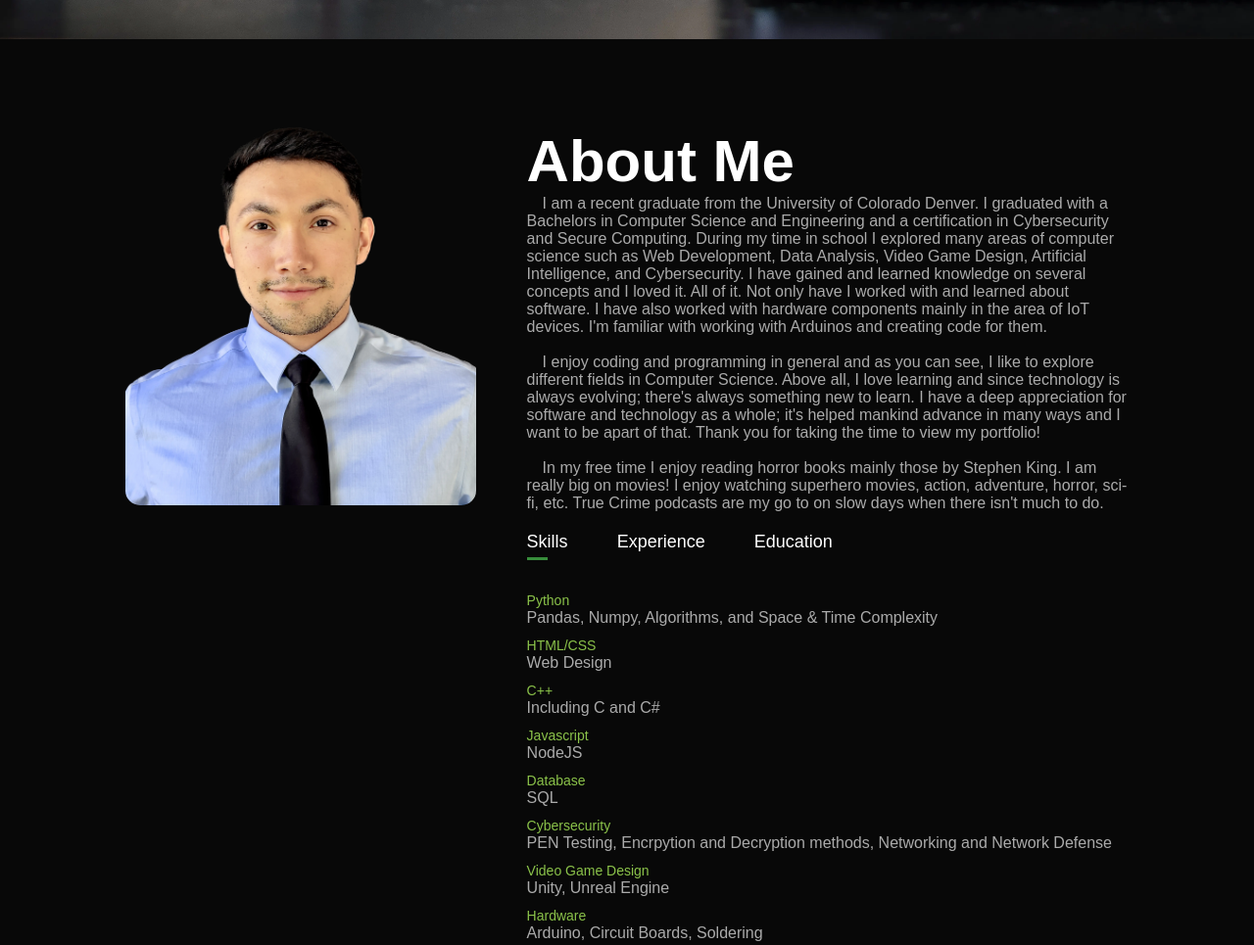
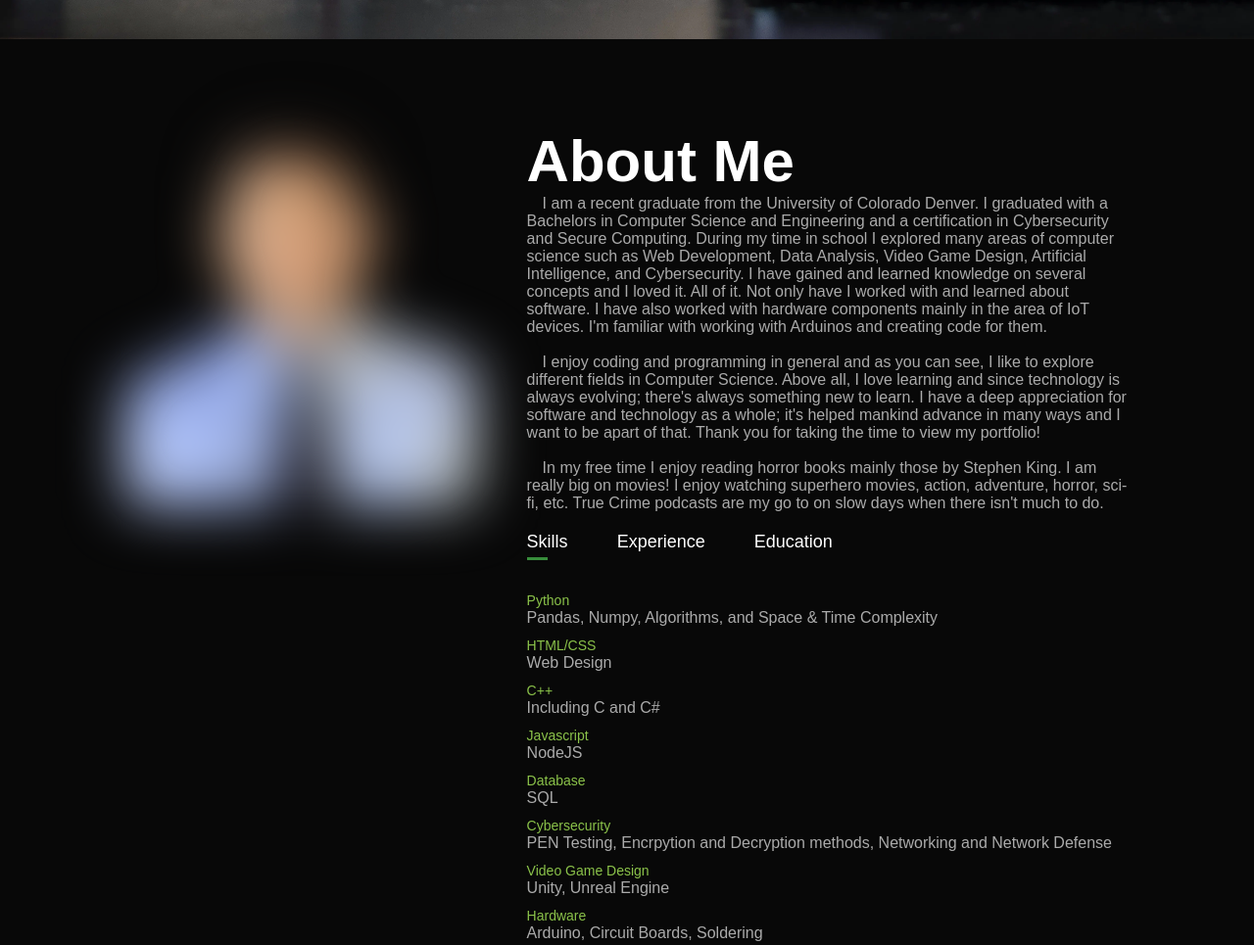
Before and after one commit to buenocap/Website-Portfolio, a plain HTML site: page index.html in a window 1280 px wide. Shown: the part 760-1725 px from the top of the page at 98% size. Drawn offline with Linux system fonts and the light colour scheme.

Commit message:
About Me Image Blurred image by default for recruiting purposes

```diff
--- a/index.html
+++ b/index.html
@@ -33,7 +33,7 @@
             <div class="container">
                 <div class="row">
 
-                    <div class="about-col-1">
+                    <div class="about-col-1 blur" onclick="blurImage()">
                         <img src="./images/portrait.webp" alt="Profile Picture of Pedro Bueno" title="Click to reveal profile image">
                     </div>
 
@@ -179,7 +179,12 @@
                 document.getElementById(tabname).classList.add("active-tab");
             }
         </script>
-
+        <!--Blur About Me Image-->
+        <script>
+            function blurImage(){
+                event.currentTarget.classList.remove("blur");
+            }
+        </script>
         <!--Side Menu Functionality-->
         <script>
             var sidemenu = document.getElementById("sidemenu");
--- a/style.css
+++ b/style.css
@@ -104,6 +104,11 @@ nav ul li a:hover::after{
 .about-col-1 img{
     width: 100%;
     border-radius: 15px;
+}
+
+.blur{
+    filter: blur(30px);
+    cursor: pointer;
 }
 
 .about-col-2{
```
